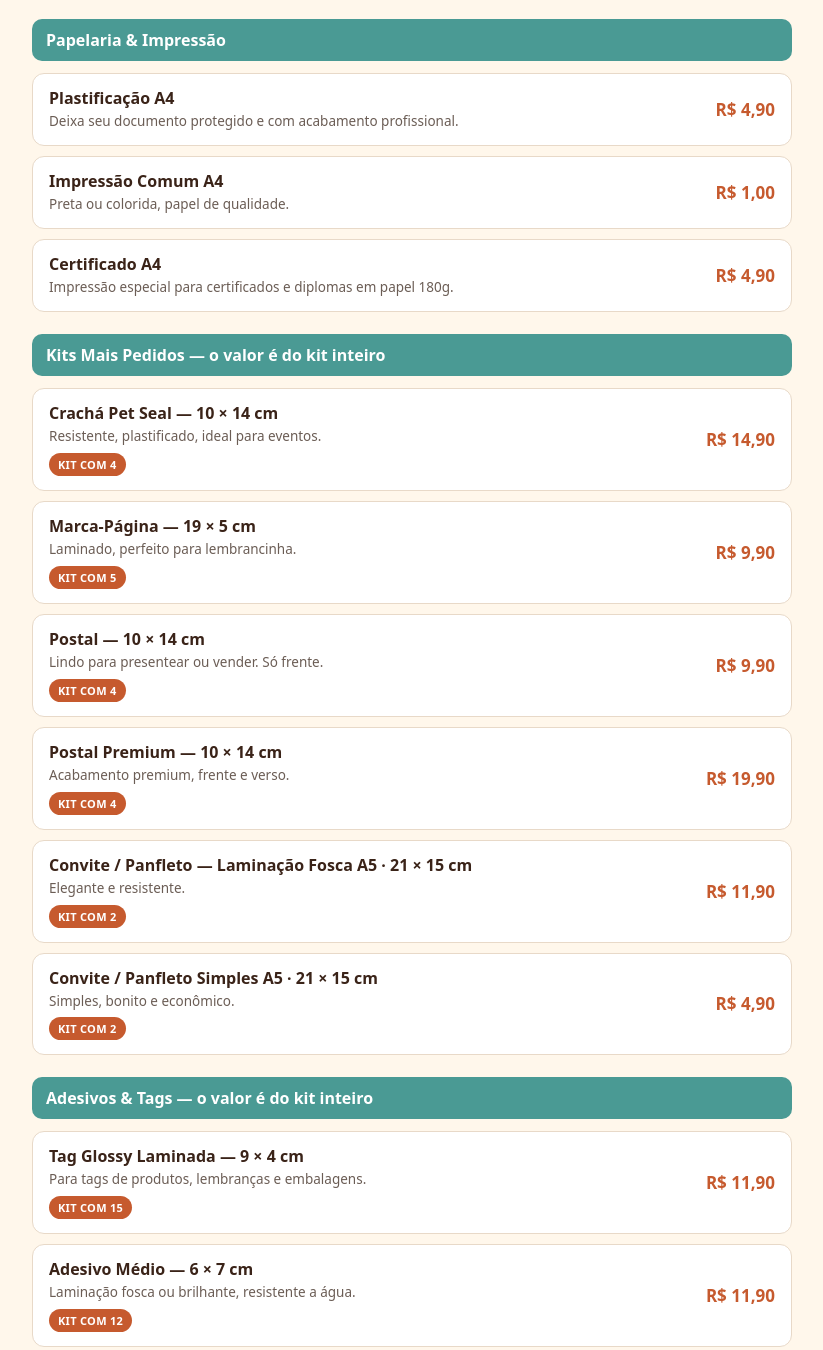
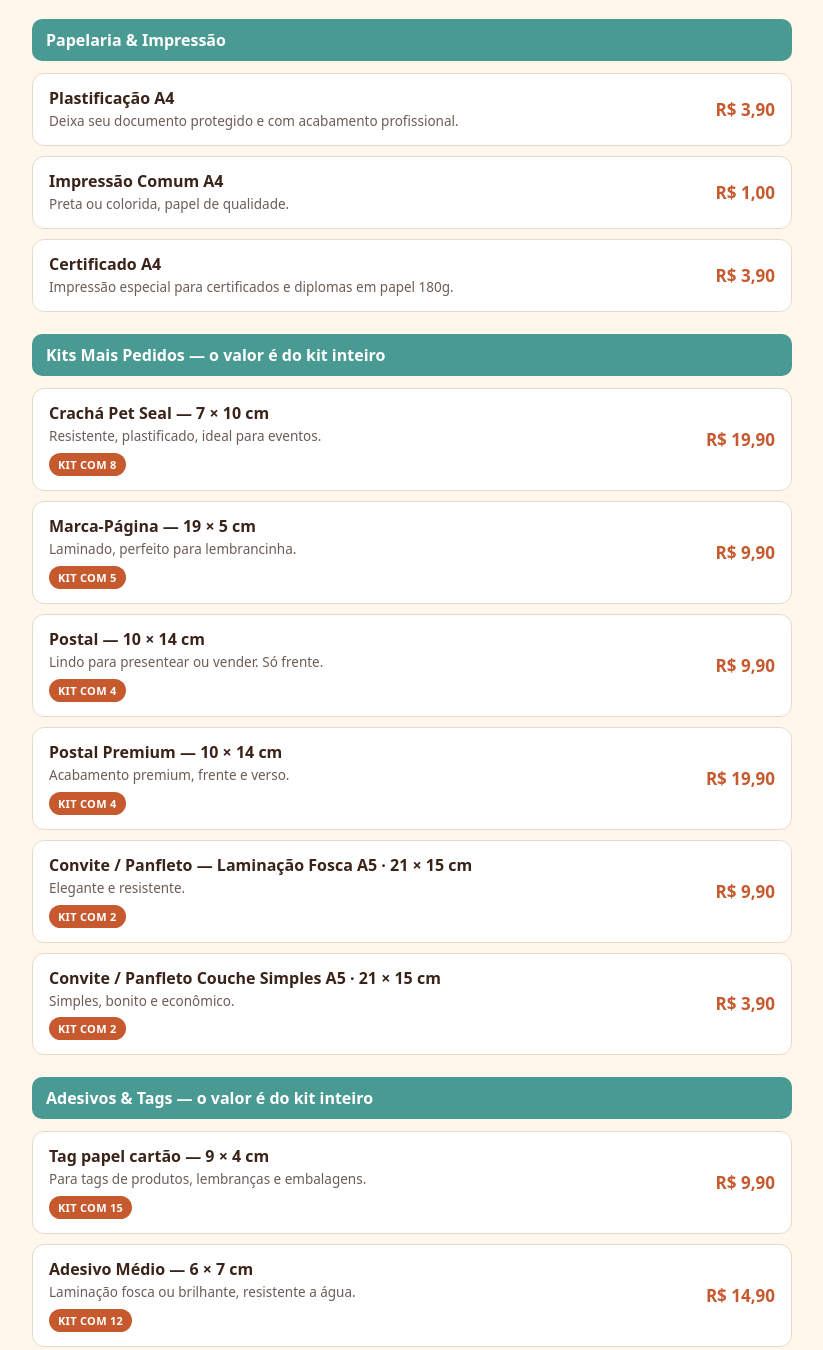
Before and after one commit to hik-aragao/culturalgrafica, a plain HTML site: page index.html in a window 1280 px wide. Shown: the part 321-1671 px from the top of the page, without its empty margins (228-1051 px from the left). Drawn offline with Linux system fonts and the light colour scheme.

Commit message:
Update index.html

```diff
--- a/index.html
+++ b/index.html
@@ -29,21 +29,21 @@ small{display:block;text-align:center;color:#8a7a6e;margin-top:14px;font-size:12
 <header><img src="logo.png" alt="Cultural Mini Gráfica Caruaru"><p>MENU DE PRODUTOS &bull; Personalizamos do seu jeito</p></header>
 
 <div class="section">Papelaria &amp; Impress&atilde;o</div>
-<div class="card"><div><h3>Plastifica&ccedil;&atilde;o A4</h3><p>Deixa seu documento protegido e com acabamento profissional.</p></div><div class="price">R$ 4,90</div></div>
+<div class="card"><div><h3>Plastifica&ccedil;&atilde;o A4</h3><p>Deixa seu documento protegido e com acabamento profissional.</p></div><div class="price">R$ 3,90</div></div>
 <div class="card"><div><h3>Impress&atilde;o Comum A4</h3><p>Preta ou colorida, papel de qualidade.</p></div><div class="price">R$ 1,00</div></div>
-<div class="card"><div><h3>Certificado A4</h3><p>Impress&atilde;o especial para certificados e diplomas em papel 180g.</p></div><div class="price">R$ 4,90</div></div>
+<div class="card"><div><h3>Certificado A4</h3><p>Impress&atilde;o especial para certificados e diplomas em papel 180g.</p></div><div class="price">R$ 3,90</div></div>
 
 <div class="section">Kits Mais Pedidos &mdash; o valor &eacute; do kit inteiro</div>
-<div class="card"><div><h3>Crach&aacute; Pet Seal &mdash; 10 &times; 14 cm</h3><p>Resistente, plastificado, ideal para eventos.</p><span class="badge">KIT COM 4</span></div><div class="price">R$ 14,90</div></div>
+<div class="card"><div><h3>Crach&aacute; Pet Seal &mdash; 7 &times; 10 cm</h3><p>Resistente, plastificado, ideal para eventos.</p><span class="badge">KIT COM 8</span></div><div class="price">R$ 19,90</div></div>
 <div class="card"><div><h3>Marca-P&aacute;gina &mdash; 19 &times; 5 cm</h3><p>Laminado, perfeito para lembrancinha.</p><span class="badge">KIT COM 5</span></div><div class="price">R$ 9,90</div></div>
 <div class="card"><div><h3>Postal &mdash; 10 &times; 14 cm</h3><p>Lindo para presentear ou vender. S&oacute; frente.</p><span class="badge">KIT COM 4</span></div><div class="price">R$ 9,90</div></div>
 <div class="card"><div><h3>Postal Premium &mdash; 10 &times; 14 cm</h3><p>Acabamento premium, frente e verso.</p><span class="badge">KIT COM 4</span></div><div class="price">R$ 19,90</div></div>
-<div class="card"><div><h3>Convite / Panfleto &mdash; Lamina&ccedil;&atilde;o Fosca A5 &middot; 21 &times; 15 cm</h3><p>Elegante e resistente.</p><span class="badge">KIT COM 2</span></div><div class="price">R$ 11,90</div></div>
-<div class="card"><div><h3>Convite / Panfleto Simples A5 &middot; 21 &times; 15 cm</h3><p>Simples, bonito e econ&ocirc;mico.</p><span class="badge">KIT COM 2</span></div><div class="price">R$ 4,90</div></div>
+<div class="card"><div><h3>Convite / Panfleto &mdash; Lamina&ccedil;&atilde;o Fosca A5 &middot; 21 &times; 15 cm</h3><p>Elegante e resistente.</p><span class="badge">KIT COM 2</span></div><div class="price">R$ 9,90</div></div>
+<div class="card"><div><h3>Convite / Panfleto Couche Simples A5 &middot; 21 &times; 15 cm</h3><p>Simples, bonito e econ&ocirc;mico.</p><span class="badge">KIT COM 2</span></div><div class="price">R$ 3,90</div></div>
 
 <div class="section">Adesivos &amp; Tags &mdash; o valor &eacute; do kit inteiro</div>
-<div class="card"><div><h3>Tag Glossy Laminada &mdash; 9 &times; 4 cm</h3><p>Para tags de produtos, lembran&ccedil;as e embalagens.</p><span class="badge">KIT COM 15</span></div><div class="price">R$ 11,90</div></div>
-<div class="card"><div><h3>Adesivo M&eacute;dio &mdash; 6 &times; 7 cm</h3><p>Lamina&ccedil;&atilde;o fosca ou brilhante, resistente a &aacute;gua.</p><span class="badge">KIT COM 12</span></div><div class="price">R$ 11,90</div></div>
+<div class="card"><div><h3>Tag papel cart&atilde;o &mdash; 9 &times; 4 cm</h3><p>Para tags de produtos, lembran&ccedil;as e embalagens.</p><span class="badge">KIT COM 15</span></div><div class="price">R$ 9,90</div></div>
+<div class="card"><div><h3>Adesivo M&eacute;dio &mdash; 6 &times; 7 cm</h3><p>Lamina&ccedil;&atilde;o fosca ou brilhante, resistente a &aacute;gua.</p><span class="badge">KIT COM 12</span></div><div class="price">R$ 14,90</div></div>
 <div class="card"><div><h3>Adesivo &mdash; 7 &times; 10 cm Laminado</h3><p>Maior, mais destaque, resistente a &aacute;gua.</p><span class="badge">KIT COM 8</span></div><div class="price">R$ 14,90</div></div>
 
 <div class="section">&Iacute;m&atilde;s &amp; Magn&eacute;ticos &mdash; o valor &eacute; do kit inteiro</div>
@@ -53,7 +53,7 @@ small{display:block;text-align:center;color:#8a7a6e;margin-top:14px;font-size:12
 <div class="card"><div><h3>Marca-P&aacute;gina Magn&eacute;tico &mdash; 3,5 &times; 12,5 cm</h3><p>N&atilde;o cai do livro, super pr&aacute;tico.</p><span class="badge">KIT COM 10</span></div><div class="price">R$ 19,90</div></div>
 
 <div class="section">Para sua Loja</div>
-<div class="card"><div><h3>Kit com 5 placas Pix A6 ou 2 Card&aacute;pios A5</h3><p>Personalizada com seu Pix, logo e card&aacute;pio.</p></div><div class="price">R$ 14,90</div></div>
+<div class="card"><div><h3>Kit com 5 placas Pix A6 ou 2 Card&aacute;pios A5</h3><p>Personalizada com seu Pix, logo e card&aacute;pio.</p></div><div class="price">R$ 11,90</div></div>
 
 <div class="footer"><b>Personalizamos do seu jeito!</b><p>Escolha foto, frase, nome e cores.<br>Pe&ccedil;a pelo WhatsApp e garanta o seu kit!<br><b>WhatsApp: (81) 9940-3455</b></p><a class="btn" href="https://wa.me/558199403455?text=Ol%C3%A1%20Cultural%20Mini%20Gr%C3%A1fica!%20Quero%20fazer%20um%20pedido.">Pedir pelo WhatsApp</a></div>
 <small>Cultural Mini Gr&aacute;fica &mdash; Caruaru &bull; Papelaria &bull; Impress&otilde;es &bull; Personalizados</small>
```
